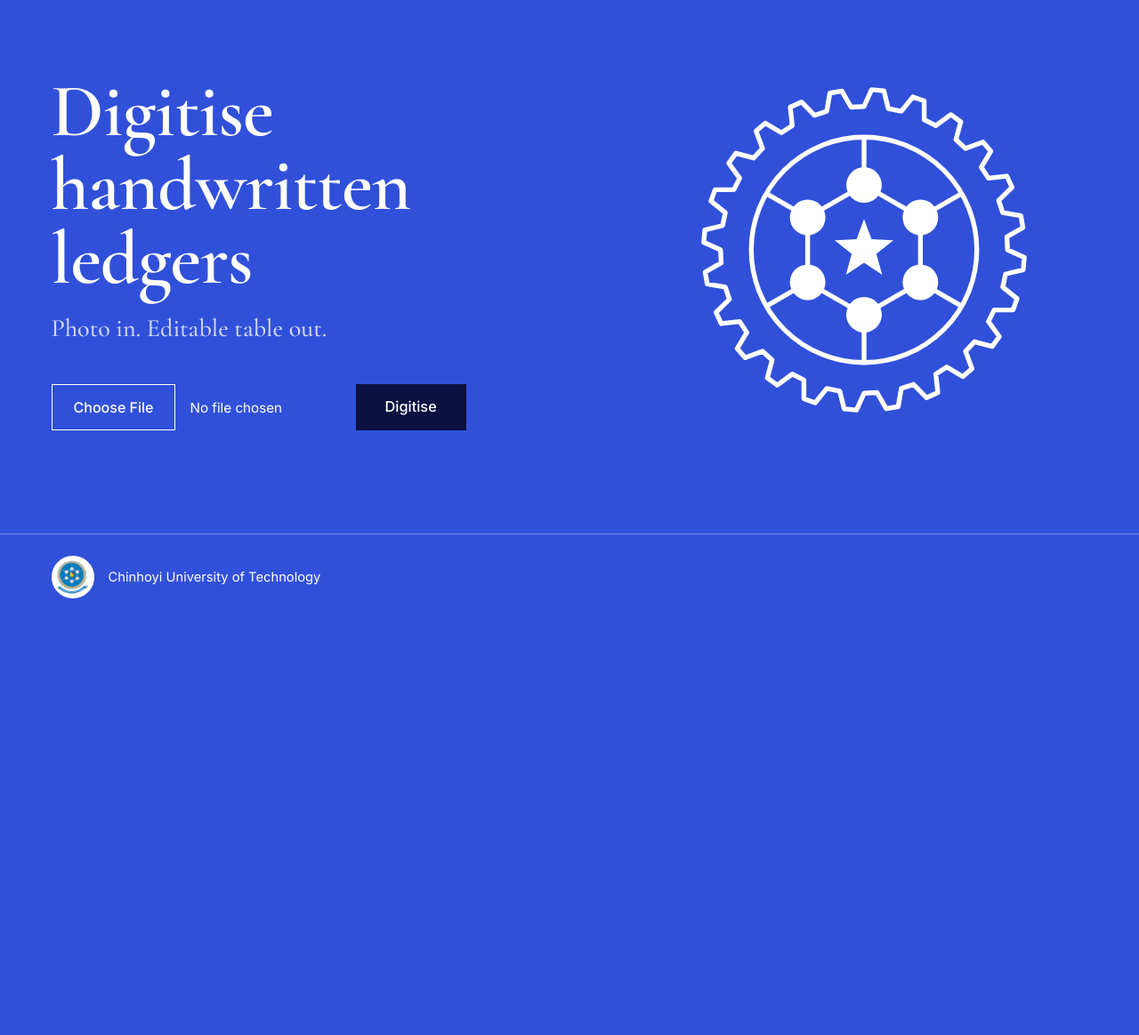
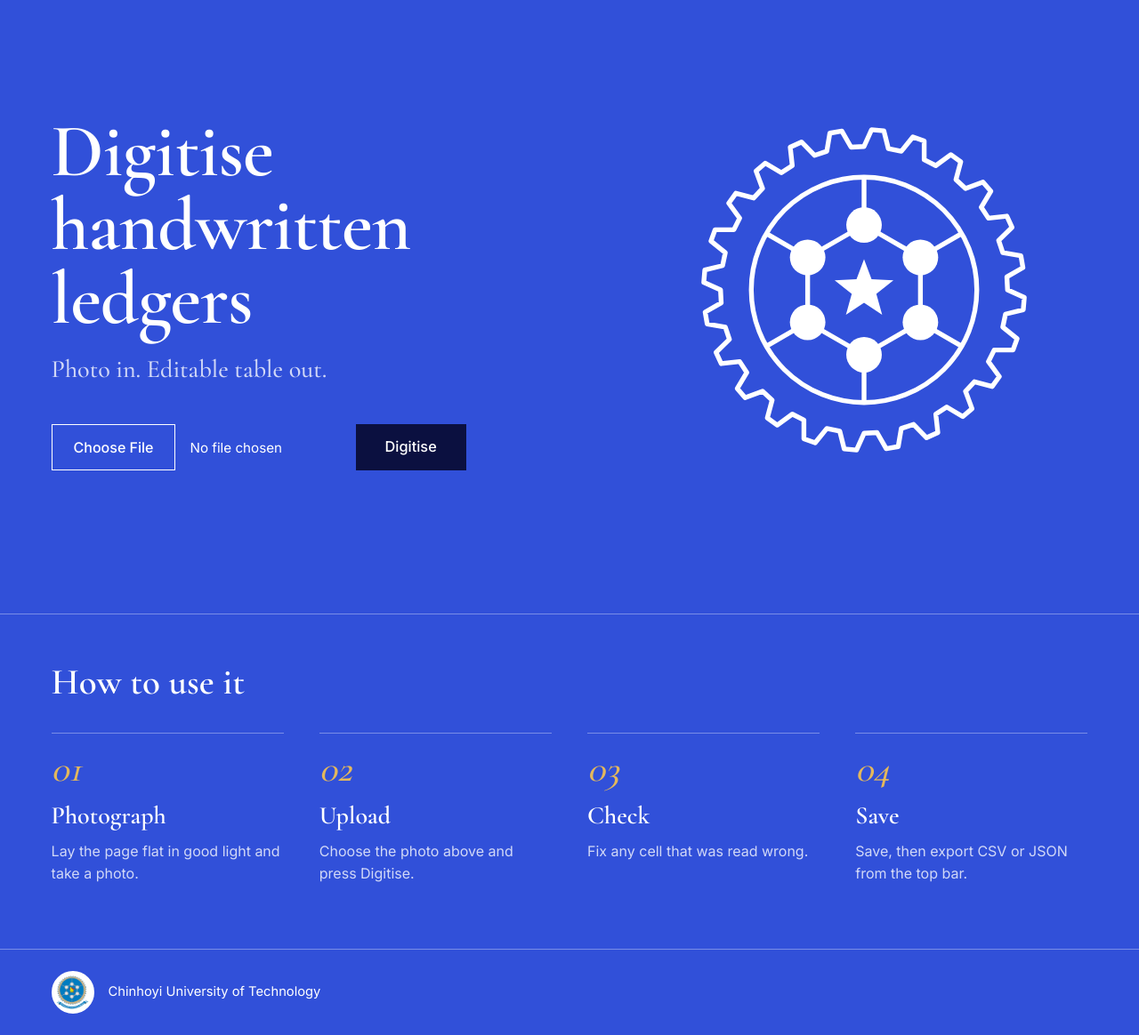
Before and after one commit to kuziva-m/Final-Project, a Flask app: page / in a window 1280 px wide. Shown: the part 103-1267 px from the top of the page at 89% size. Before the commit the page ends 776 px from the top, so only its background shows below. Run offline with Flask 3, Linux system fonts and the light colour scheme.

Commit message:
Add a four-step how-to section under the hero
Co-Authored-By: Claude Opus 5.5 <noreply@anthropic.com>
Claude-Session: https://claude.ai/code/session_01JeJFfoVQa18HBNG9sARahj

```diff
--- a/web/static/style.css
+++ b/web/static/style.css
@@ -170,6 +170,7 @@ input:focus-visible {
 
 .hero {
   flex: 1;
+  min-height: min(760px, calc(100vh - 110px));
   display: grid;
   grid-template-columns: minmax(0, 1.1fr) minmax(0, 0.9fr);
   align-items: center;
@@ -239,6 +240,57 @@ input[type="file"]::file-selector-button:hover {
 }
 
 .hero-emblem .emblem [stroke] { stroke-width: 1.4; }
+
+/* Instructions under the hero */
+
+.howto {
+  padding: 3.5rem var(--edge) 4.5rem;
+  border-top: 1px solid var(--line);
+}
+
+.howto h2 {
+  font-family: var(--serif);
+  font-weight: 600;
+  font-size: clamp(2rem, 3.2vw, 3rem);
+  line-height: 1;
+  margin: 0 0 2.25rem;
+}
+
+.howto ol {
+  list-style: none;
+  margin: 0;
+  padding: 0;
+  display: grid;
+  grid-template-columns: repeat(4, minmax(0, 1fr));
+  gap: 2.5rem;
+}
+
+.howto li {
+  padding-top: 1.25rem;
+  border-top: 1px solid var(--line);
+}
+
+.step-num {
+  display: block;
+  font-family: var(--serif);
+  font-style: italic;
+  font-weight: 500;
+  font-size: 2.6rem;
+  line-height: 1;
+  color: var(--gold);
+}
+
+.howto h3 {
+  font-family: var(--serif);
+  font-weight: 600;
+  font-size: 1.75rem;
+  margin: 0.6rem 0 0.35rem;
+}
+
+.howto p {
+  margin: 0;
+  color: var(--muted);
+}
 
 /* ---------------------------------------------------------------------- */
 /* Review page                                                              */
@@ -401,10 +453,13 @@ td input[type="text"]:focus {
   .hero-emblem { order: -1; }
   .hero-emblem .emblem { width: 180px; }
   .upload-form { justify-content: center; }
+
+  .howto ol { grid-template-columns: repeat(2, minmax(0, 1fr)); }
 }
 
 @media (max-width: 600px) {
-  .previews { grid-template-columns: 1fr; }
+  .previews,
+  .howto ol { grid-template-columns: 1fr; }
   .upload-form .btn { width: 100%; }
   .sheet { box-shadow: 6px 6px 0 var(--navy); }
 }
--- a/web/templates/index.html
+++ b/web/templates/index.html
@@ -16,4 +16,30 @@
       {% include "partials/emblem.svg" %}
     </div>
   </section>
+
+  <section class="howto" aria-labelledby="howto-heading">
+    <h2 id="howto-heading">How to use it</h2>
+    <ol>
+      <li>
+        <span class="step-num">01</span>
+        <h3>Photograph</h3>
+        <p>Lay the page flat in good light and take a photo.</p>
+      </li>
+      <li>
+        <span class="step-num">02</span>
+        <h3>Upload</h3>
+        <p>Choose the photo above and press Digitise.</p>
+      </li>
+      <li>
+        <span class="step-num">03</span>
+        <h3>Check</h3>
+        <p>Fix any cell that was read wrong.</p>
+      </li>
+      <li>
+        <span class="step-num">04</span>
+        <h3>Save</h3>
+        <p>Save, then export CSV or JSON from the top bar.</p>
+      </li>
+    </ol>
+  </section>
 {% endblock %}
```
